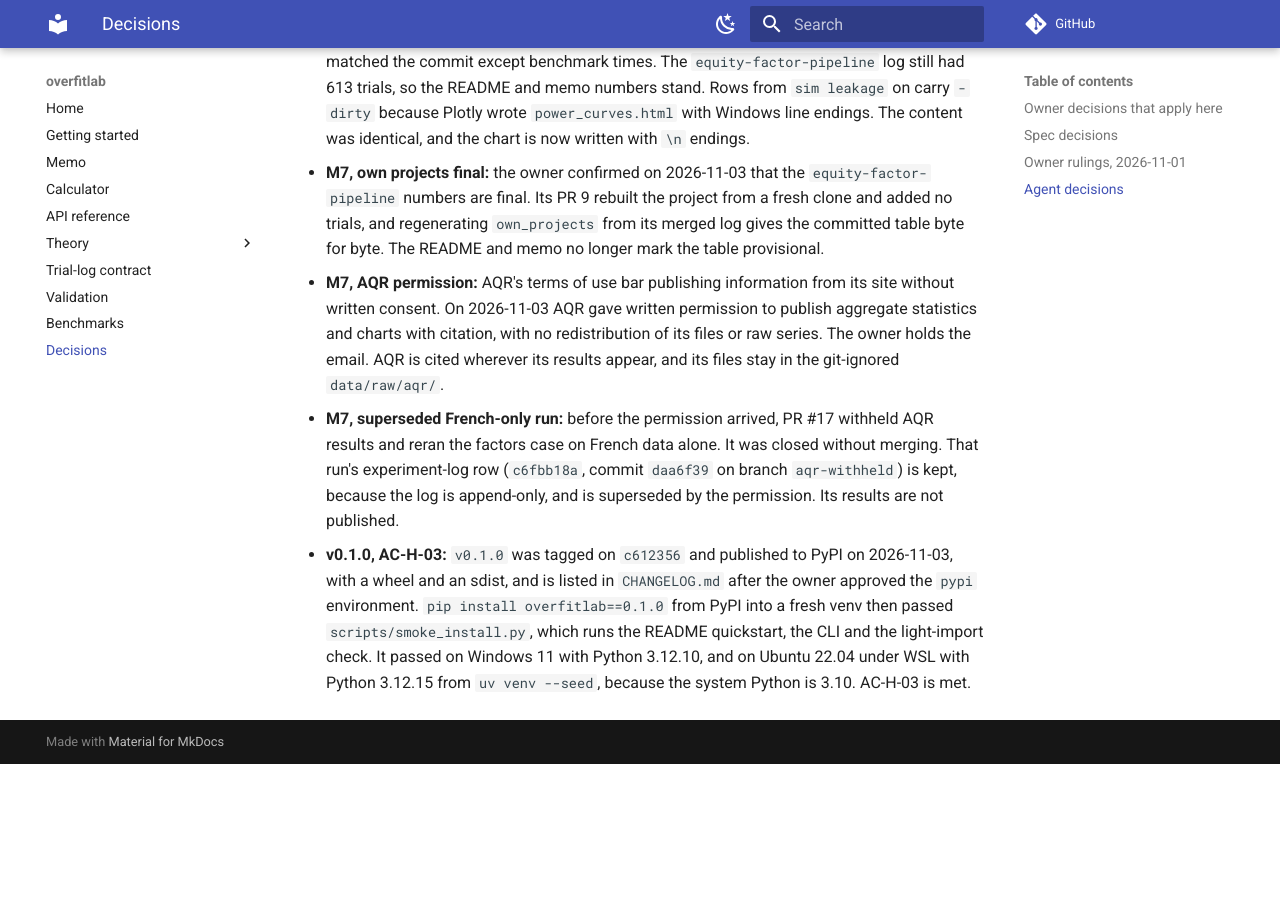
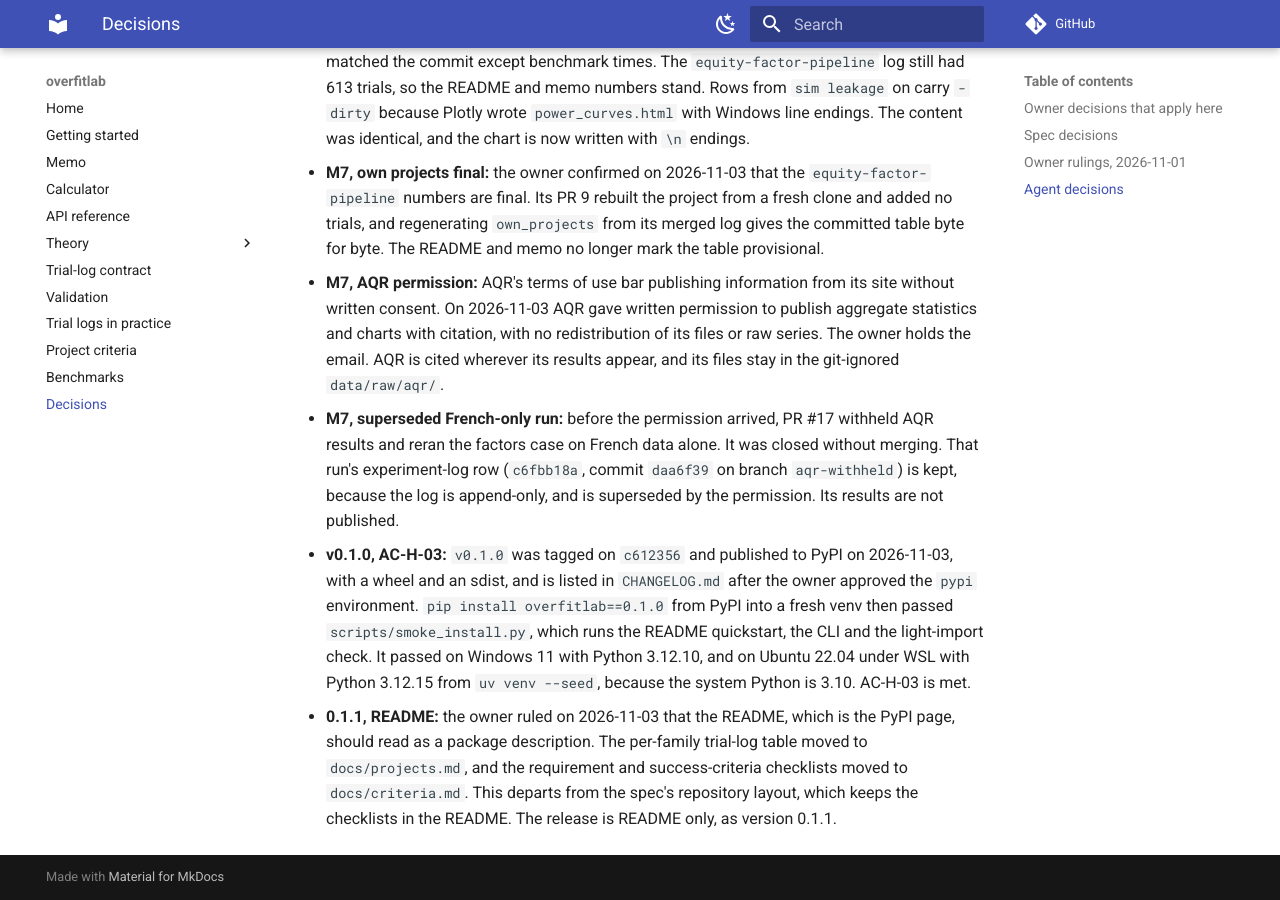
Before and after one commit to avmhdt/backtest-overfitting-lab, an MkDocs documentation site: the page built from docs/decisions.md, in a window 1280 px wide and 900 px high, scrolled down 7650 px. Built offline with MkDocs 1.6.1 and Material for MkDocs 9.7.7, drawn with Linux system fonts in a browser that asks for light colours; comment, search, counter and statistics services are not loaded; before the commit the page ends 8414 px from its top, so only the background shows below that.

Commit message:
Rewrite the README as a package page for 0.1.1 (#20)

```diff
--- a/docs/decisions.md
+++ b/docs/decisions.md
@@ -114,3 +114,4 @@ Copied at M1 from the owner's `DECISIONS.md` (recorded 2026-10-31), which overri
 - **M7, AQR permission:** AQR's terms of use bar publishing information from its site without written consent. On 2026-11-03 AQR gave written permission to publish aggregate statistics and charts with citation, with no redistribution of its files or raw series. The owner holds the email. AQR is cited wherever its results appear, and its files stay in the git-ignored `data/raw/aqr/`.
 - **M7, superseded French-only run:** before the permission arrived, PR #17 withheld AQR results and reran the factors case on French data alone. It was closed without merging. That run's experiment-log row (`c6fbb18a`, commit `daa6f39` on branch `aqr-withheld`) is kept, because the log is append-only, and is superseded by the permission. Its results are not published.
 - **v0.1.0, AC-H-03:** `v0.1.0` was tagged on `c612356` and published to PyPI on 2026-11-03, with a wheel and an sdist, and is listed in `CHANGELOG.md` after the owner approved the `pypi` environment. `pip install overfitlab==0.1.0` from PyPI into a fresh venv then passed `scripts/smoke_install.py`, which runs the README quickstart, the CLI and the light-import check. It passed on Windows 11 with Python 3.12.10, and on Ubuntu 22.04 under WSL with Python 3.12.15 from `uv venv --seed`, because the system Python is 3.10. AC-H-03 is met.
+- **0.1.1, README:** the owner ruled on 2026-11-03 that the README, which is the PyPI page, should read as a package description. The per-family trial-log table moved to `docs/projects.md`, and the requirement and success-criteria checklists moved to `docs/criteria.md`. This departs from the spec's repository layout, which keeps the checklists in the README. The release is README only, as version 0.1.1.
--- a/mkdocs.yml
+++ b/mkdocs.yml
@@ -48,5 +48,7 @@ nav:
       - Trial counting: theory/trial-counting.md
   - Trial-log contract: trial-log.md
   - Validation: validation.md
+  - Trial logs in practice: projects.md
+  - Project criteria: criteria.md
   - Benchmarks: benchmarks.md
   - Decisions: decisions.md
--- a/pyproject.toml
+++ b/pyproject.toml
@@ -1,6 +1,6 @@
 [project]
 name = "overfitlab"
-version = "0.1.0"
+version = "0.1.1"
 description = "Statistics that separate a real trading signal from a lucky one: PSR, DSR, PBO, purged CV and data-snooping tests."
 readme = "README.md"
 license = "MIT"
--- a/src/overfitlab/__init__.py
+++ b/src/overfitlab/__init__.py
@@ -56,7 +56,7 @@ from overfitlab.triallog import (
 )
 from overfitlab.verdict import VerdictConfig, VerdictReport, evaluate
 
-__version__ = "0.1.0"
+__version__ = "0.1.1"
 
 __all__ = [
     "EULER_GAMMA",
```
Also changed, not shown: CHANGELOG.md (+13 -0 lines), README.md (+13 -51 lines), docs/criteria.md (added, +29 -0 lines), docs/projects.md (added, +18 -0 lines), 2 other files.
